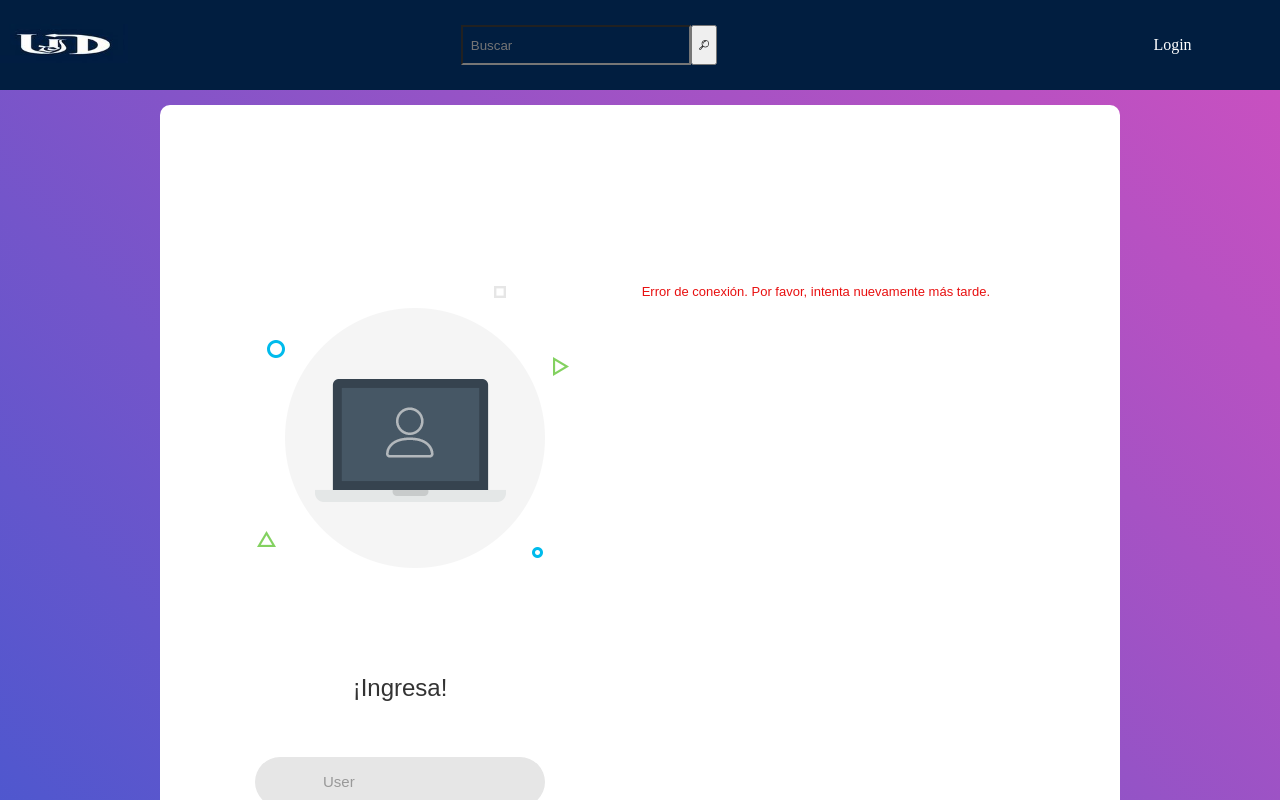
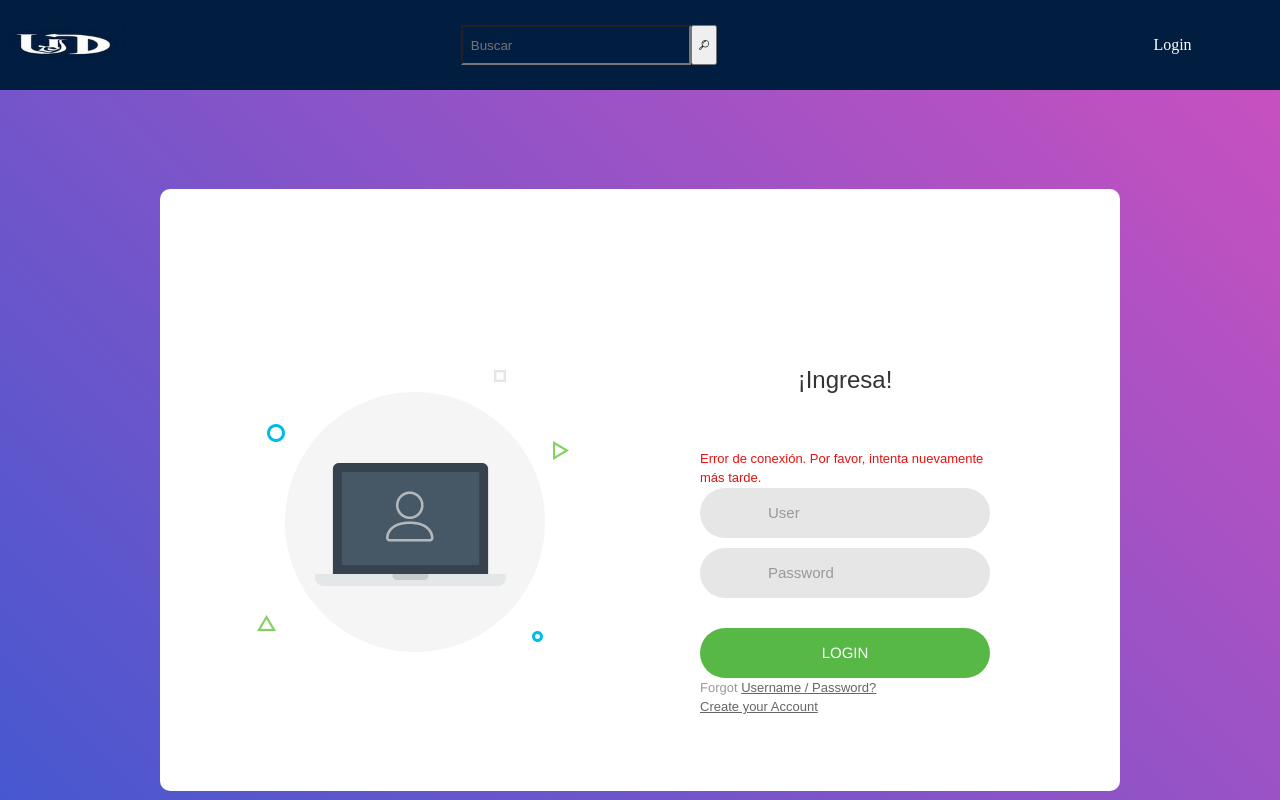
Before and after one commit to Riiuzaky/AppSeminario, an Angular app: page / in a window 1280 px wide. Both pictures are taken after a click on the button "LOGIN". Shown: the top 800 px of the page. Built offline with nearby package versions, Linux system fonts and the light colour scheme; no server answers.

Commit message:
error con estilos span

```diff
--- a/src/app/pages/login/login.component.html
+++ b/src/app/pages/login/login.component.html
@@ -14,13 +14,14 @@
 					<img src="./../../../assets/Imagenes/img-01.png" alt="Imagen-login">
 				</div>
 
-				<div *ngIf="error" class="error-message">
-					{{ error }}
-				  </div>
+
 
 				<form class="login100-form validate-form">
 					<span class="login100-form-title">
 						¡Ingresa!
+					</span>
+					<span *ngIf="error" class="error-message">
+						{{ error }}
 					</span>
 
 					<div class="wrap-input100 validate-input" data-validate = "Valid email is required: ex@abc.xyz">
```
